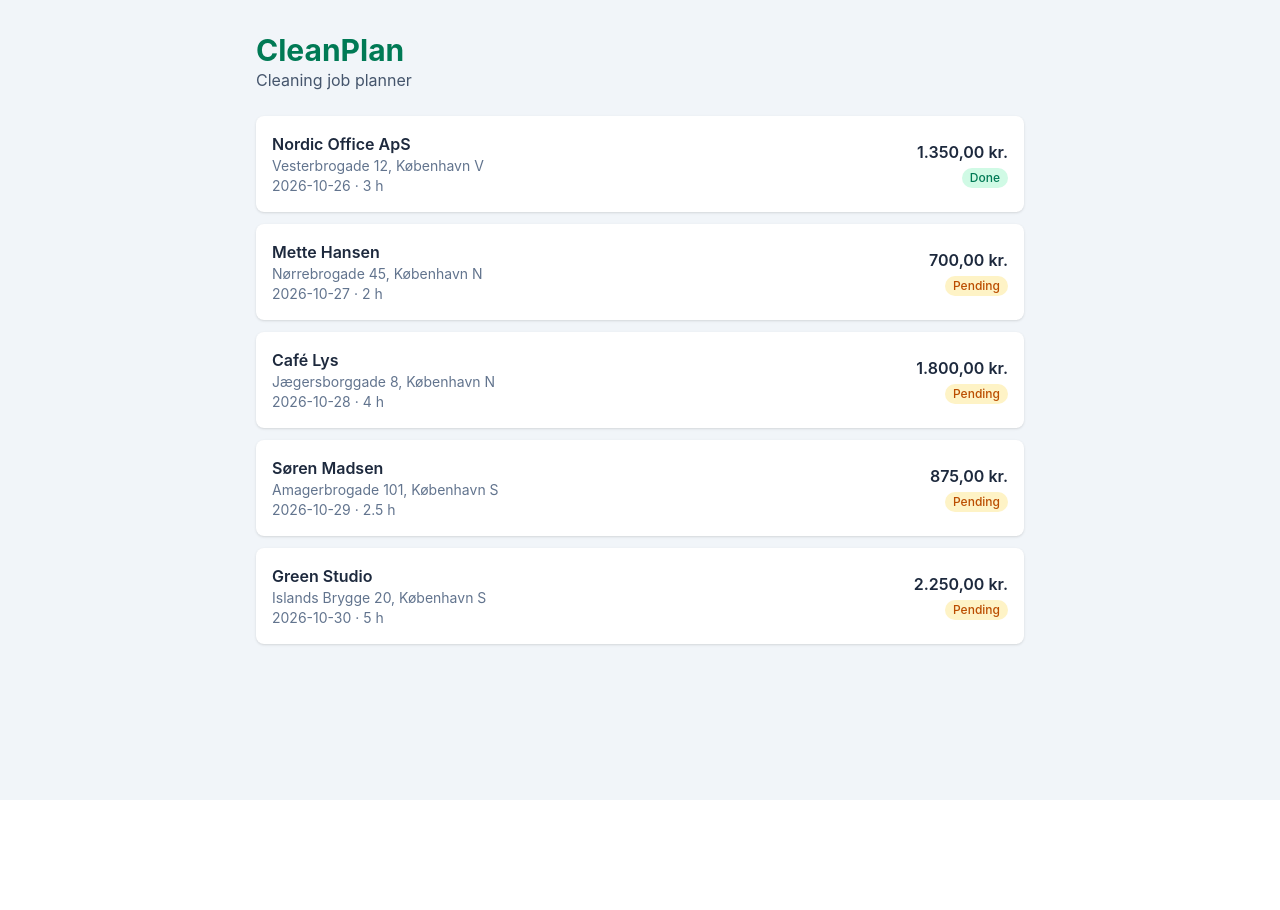
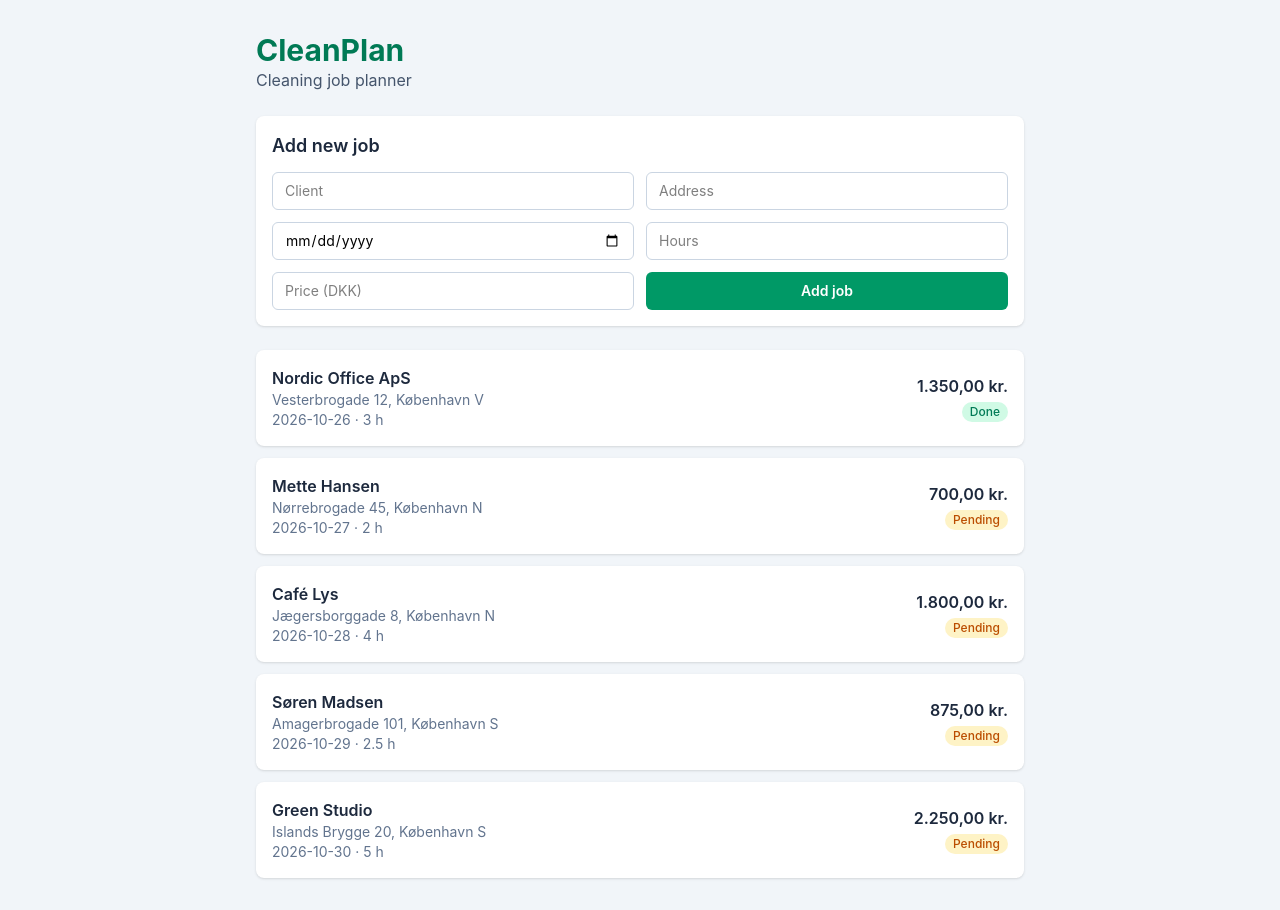
Before and after one commit to FrancoPetro/cleanplan, a React (Vite) app: page / in a window 1280 px wide. Before the commit the page ends 800 px from the top, so only its background shows below. Built offline with nearby package versions, Linux system fonts and the light colour scheme.

Commit message:
Add form to create new jobs

```diff
--- a/src/App.tsx
+++ b/src/App.tsx
@@ -1,4 +1,5 @@
 import { useState } from 'react'
+import AddJobForm from './components/AddJobForm'
 import JobList from './components/JobList'
 import { mockJobs } from './data/mockJobs'
 import type { Job, JobStatus } from './types'
@@ -15,11 +16,16 @@ function App() {
     setJobs(updatedJobs)
   }
 
+  const addJob = (job: Job) => {
+    setJobs([...jobs, job])
+  }
+
   return (
     <div className="min-h-screen bg-slate-100 p-8">
       <div className="mx-auto max-w-3xl">
         <h1 className="text-3xl font-bold text-emerald-700">CleanPlan</h1>
         <p className="mb-6 text-slate-600">Cleaning job planner</p>
+        <AddJobForm onAddJob={addJob} />
         <JobList jobs={jobs} onToggleStatus={toggleStatus} />
       </div>
     </div>
--- /dev/null
+++ b/src/components/AddJobForm.tsx
@@ -0,0 +1,94 @@
+import { useState, type FormEvent } from 'react'
+import type { Job } from '../types'
+
+type AddJobFormProps = {
+  onAddJob: (job: Job) => void
+}
+
+const inputClass = 'w-full rounded-md border border-slate-300 bg-white px-3 py-2 text-sm'
+
+function AddJobForm({ onAddJob }: AddJobFormProps) {
+  const [client, setClient] = useState('')
+  const [address, setAddress] = useState('')
+  const [date, setDate] = useState('')
+  const [hours, setHours] = useState('')
+  const [price, setPrice] = useState('')
+
+  const handleSubmit = (event: FormEvent<HTMLFormElement>) => {
+    event.preventDefault()
+
+    const newJob: Job = {
+      id: crypto.randomUUID(),
+      client,
+      address,
+      date,
+      hours: Number(hours),
+      price: Number(price),
+      status: 'pending',
+    }
+
+    onAddJob(newJob)
+
+    setClient('')
+    setAddress('')
+    setDate('')
+    setHours('')
+    setPrice('')
+  }
+
+  return (
+    <form onSubmit={handleSubmit} className="mb-6 rounded-lg bg-white p-4 shadow-sm">
+      <h2 className="mb-3 text-lg font-semibold text-slate-800">Add new job</h2>
+      <div className="grid gap-3 sm:grid-cols-2">
+        <input
+          className={inputClass}
+          placeholder="Client"
+          value={client}
+          onChange={(e) => setClient(e.target.value)}
+          required
+        />
+        <input
+          className={inputClass}
+          placeholder="Address"
+          value={address}
+          onChange={(e) => setAddress(e.target.value)}
+          required
+        />
+        <input
+          className={inputClass}
+          type="date"
+          value={date}
+          onChange={(e) => setDate(e.target.value)}
+          required
+        />
+        <input
+          className={inputClass}
+          type="number"
+          placeholder="Hours"
+          min="0.5"
+          step="0.5"
+          value={hours}
+          onChange={(e) => setHours(e.target.value)}
+          required
+        />
+        <input
+          className={inputClass}
+          type="number"
+          placeholder="Price (DKK)"
+          min="0"
+          value={price}
+          onChange={(e) => setPrice(e.target.value)}
+          required
+        />
+        <button
+          type="submit"
+          className="cursor-pointer rounded-md bg-emerald-600 px-4 py-2 text-sm font-semibold text-white hover:bg-emerald-700"
+        >
+          Add job
+        </button>
+      </div>
+    </form>
+  )
+}
+
+export default AddJobForm
```
